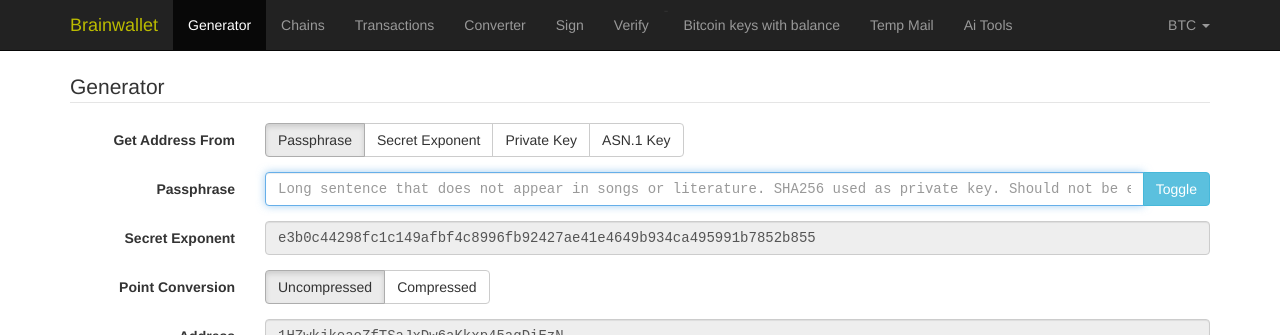
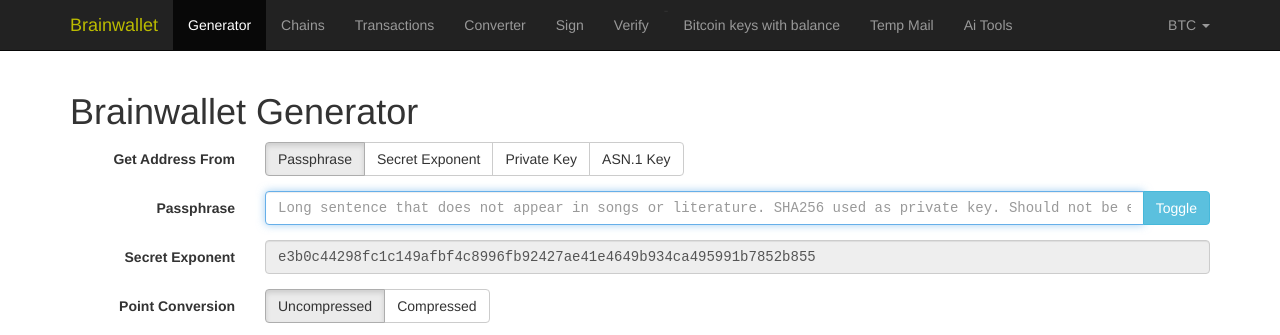
Before and after one commit to brainwalletchecker/brainwalletchecker.github.io, a plain HTML site: page index.html in a window 1280 px wide. Shown: the top 335 px of the page. Drawn offline with Linux system fonts and the light colour scheme.

Commit message:
Update index.html

```diff
--- a/index.html
+++ b/index.html
@@ -65,7 +65,7 @@
         <div class="tab-pane fade in active" id="generator">
           <form action="/" class="form-horizontal" method="get">
             <fieldset>
-              <legend>Generator</legend>
+              <h1>Brainwallet Generator</h1>
               <div class="form-group">
                 <label class="col-lg-2 control-label" for="from_pass">Get Address From</label>
                 <div class="col-lg-10 controls">
```
